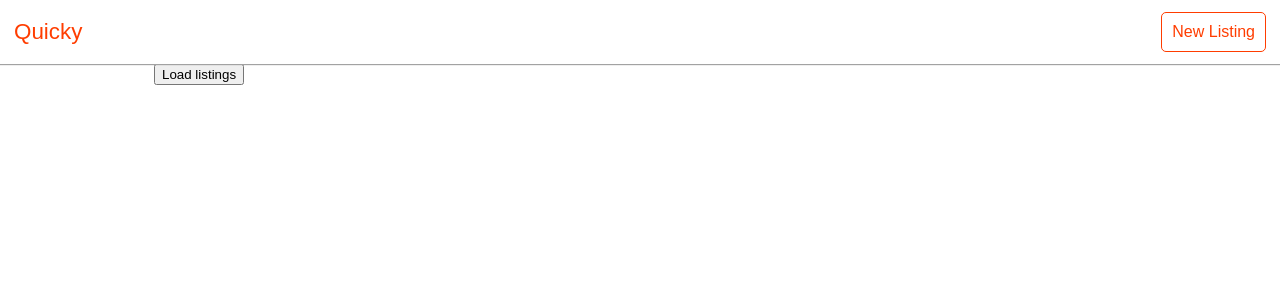
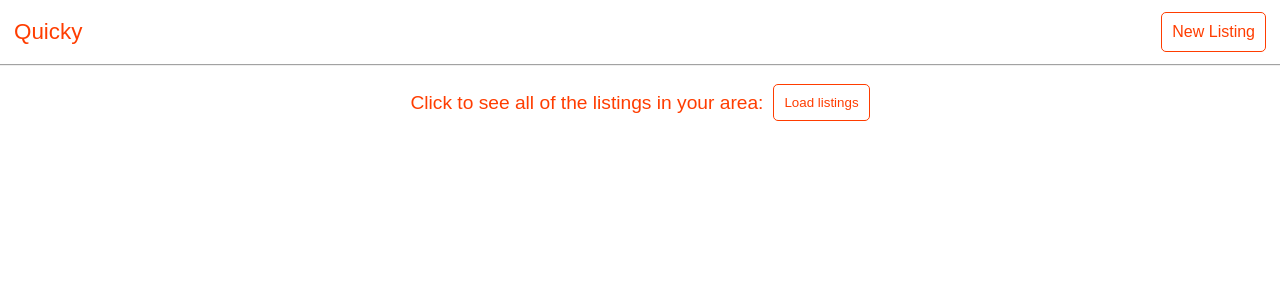
Before and after one commit to badboiz/frontend, a React (Create React App) app: page /listings in a window 1280 px wide. Shown: the top 300 px of the page. Built offline with nearby package versions, Linux system fonts and the light colour scheme.

Commit message:
Fix listings

```diff
--- a/src/components/ListingCard/ListingCard.js
+++ b/src/components/ListingCard/ListingCard.js
@@ -3,11 +3,11 @@ import { Link } from 'react-router-dom';
 import LazyImage from '../LazyImage/LazyImage';
 import './ListingCard.css';
 
-const ListingCard = ({ listing: { distance, image, title, price, id } }) =>
+const ListingCard = ({ listing: { distance, image, title, price, _id } }) =>
   <div className="ListingCard__container">
     <Link
       className="ListingCard__overlay"
-      to={`/listing/${id}`}
+      to={`/listing/${_id}`}
     />
     <LazyImage src={image} styleName={"ListingCard__image"}/>
     <div className="ListingCard__details">
@@ -15,7 +15,7 @@ const ListingCard = ({ listing: { distance, image, title, price, id } }) =>
         <h1>{title}</h1>
         <div className="ListingCard__dist">{distance}</div>
       </div>
-      <h2 className="ListingCard__price">{price}</h2>
+      <h2 className="ListingCard__price">${price}</h2>
     </div>
   </div>;
 
--- a/src/components/Page/Page.css
+++ b/src/components/Page/Page.css
@@ -1,5 +1,5 @@
 .Page {
-  padding: 64px 14px;
+  padding: 84px 14px;
 
   max-width: 1000px;
   margin: 0 auto;
--- /dev/null
+++ b/src/containers/Listings.css
@@ -0,0 +1,11 @@
+.Listings__container {
+  display: flex;
+  justify-content: center;
+  align-items: center;
+}
+
+.Listings__container span {
+  color: #FF3D00;
+  font-size: 1.2rem;
+  margin-right: 10px;
+}
--- a/src/containers/Listings.js
+++ b/src/containers/Listings.js
@@ -1,41 +1,66 @@
 import React from 'react';
 import ListingCard from '../components/ListingCard/ListingCard';
 import ListingContainer from '../components/ListingContainer/ListingContainer';
+import Spinner from '../components/Spinner/Spinner';
 import getListings from '../utils/getListings';
+import './Listings.css';
 
 const AskToLoad = ({ handleClick }) =>
-  <button onClick={handleClick}>Load listings</button>
+  <div className="Listings__container">
+    <span>Click to see all of the listings in your area:</span>
+    <button className="btn" onClick={handleClick}>Load listings</button>
+  </div>;
 
-const Loaded = ({ listings }) =>
-  listings.length > 0
-    ? listings.map((listing, i) =>
-        <ListingCard key={i} listing={{ ...listing, id: i }} />
-      )
-    : <h1>No listings in your area :(</h1>;
-
-const Error = () =>
-  <h1>Something went wrong!</h1>;
+const ErrorMsg = () =>
+  <div className="Listings__container">
+    <span className="ErrorMsg">
+      Something went wrong! Please reload and try again
+    </span>
+  </div>;
 
 class Listings extends React.PureComponent {
-  state = { loaded: false, hasError: false };
+  state = {
+    status: 'needclick'
+  };
 
-  handleClick = () =>
-    getListings()
-      .then(listings => this.setState({ listings, loaded: true }))
-      .catch((err) => {
-        console.error('Something went wrong:', err);
-        this.setState({ hasError: true });
-      });
+  handleClick = () => {
+    this.setState({ status: 'loading' }, () =>
+      getListings()
+        .then(listings => this.setState({ listings, status: 'loaded' }))
+        .catch((err) => {
+          console.error('Something went wrong:', err);
+          this.setState({ status: 'haserror' });
+        })
+    );
+  }
 
   render() {
+    let Component;
+
+    console.log(this.state)
+
+    switch (this.state.status) {
+      case 'needclick':
+        Component = () => <AskToLoad handleClick={this.handleClick} />;
+        break;
+      case 'loading':
+        Component = Spinner;
+        break;
+      case 'loaded':
+        Component = () =>
+          <ListingContainer>
+            {this.state.listings.map((listing, i) =>
+              <ListingCard key={i} listing={listing} />
+            )}
+          </ListingContainer>
+        break;
+      default:
+        Component = ErrorMsg;
+        break;
+    }
+
     return (
-      <ListingContainer>
-        {this.state.loaded
-          ? this.state.hasError
-            ? <Error />
-            : <Loaded listings={this.state.listings} />
-          : <AskToLoad handleClick={this.handleClick} />}
-      </ListingContainer>
+      <Component />
     );
   }
 }
--- a/src/index.css
+++ b/src/index.css
@@ -11,3 +11,18 @@ body {
   padding: 0;
   font-family: sans-serif;
 }
+
+.btn {
+  text-decoration: none;
+  color: #FF3D00;
+  background-color: white;
+  border: thin solid #FF3D00;
+  border-radius: 5px;
+  padding: 10px;
+  cursor: pointer;
+}
+
+.btn:hover {
+  background-color: #FF3D00;
+  color: white;
+}
```
